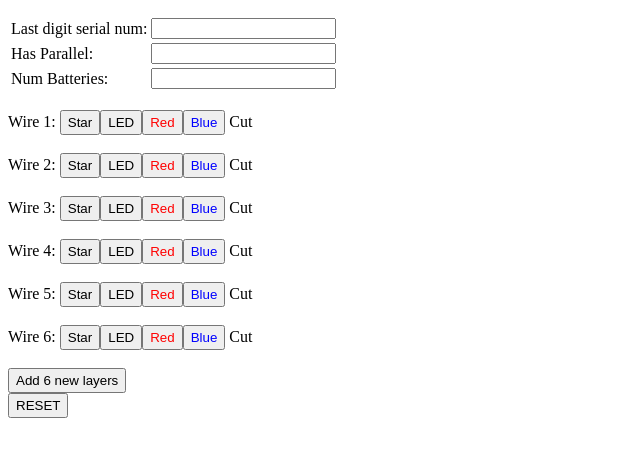
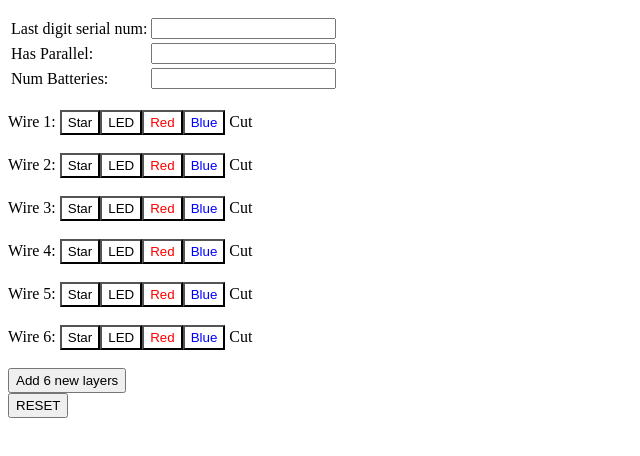
Before and after one commit to ModellbahnFreak/KeepTalkingHelperTools, a plain HTML site: page complicatedWire.html in a window 1280 px wide. Shown: the part 44-500 px from the top of the page, without its empty margins (0-640 px from the left). Drawn offline with Linux system fonts and the light colour scheme.

Commit message:
Added starndard format for btns

```diff
--- a/complicatedWire.html
+++ b/complicatedWire.html
@@ -56,10 +56,6 @@
                     '<button type="button" i="' + i + '" id="red' + i + '" style="color:red;">Red</button>' +
                     '<button type="button" i="' + i + '" id="blue' + i + '" style="color:blue;">Blue</button>' +
                     '  <span id="out' + i + '"></span><br><br>';
-                checked["star" + i] = {checked: false};
-                checked["led" + i] = {checked: false};
-                checked["red" + i] = {checked: false};
-                checked["blue" + i] = {checked: false};
                 input.innerHTML += tags;
             }
 
@@ -70,6 +66,14 @@
                 gui["led" + i].addEventListener("click", btnClick);
                 gui["red" + i].addEventListener("click", btnClick);
                 gui["blue" + i].addEventListener("click", btnClick);
+                checked["star" + i] = {checked: false};
+                checked["led" + i] = {checked: false};
+                checked["red" + i] = {checked: false};
+                checked["blue" + i] = {checked: false};
+                gui["star" + i].style.backgroundColor = "initial";
+                gui["led" + i].style.backgroundColor = "initial";
+                gui["red" + i].style.backgroundColor = "initial";
+                gui["blue" + i].style.backgroundColor = "initial";
             }
             gui.numSerialLast.addEventListener("keyup", changeAll);
             gui.numParallel.addEventListener("keyup", changeAll);
@@ -195,17 +199,17 @@
             if (needSerial) {
                 gui.serialNum.style.backgroundColor = "red";
             } else {
-                gui.serialNum.style.backgroundColor = "";
+                gui.serialNum.style.backgroundColor = "initial";
             }
             if (needParallel) {
                 gui.parallel.style.backgroundColor = "red";
             } else {
-                gui.parallel.style.backgroundColor = "";
+                gui.parallel.style.backgroundColor = "initial";
             }
             if (needBat) {
                 gui.batteries.style.backgroundColor = "red";
             } else {
-                gui.batteries.style.backgroundColor = "";
+                gui.batteries.style.backgroundColor = "initial";
             }
         }
 
```
